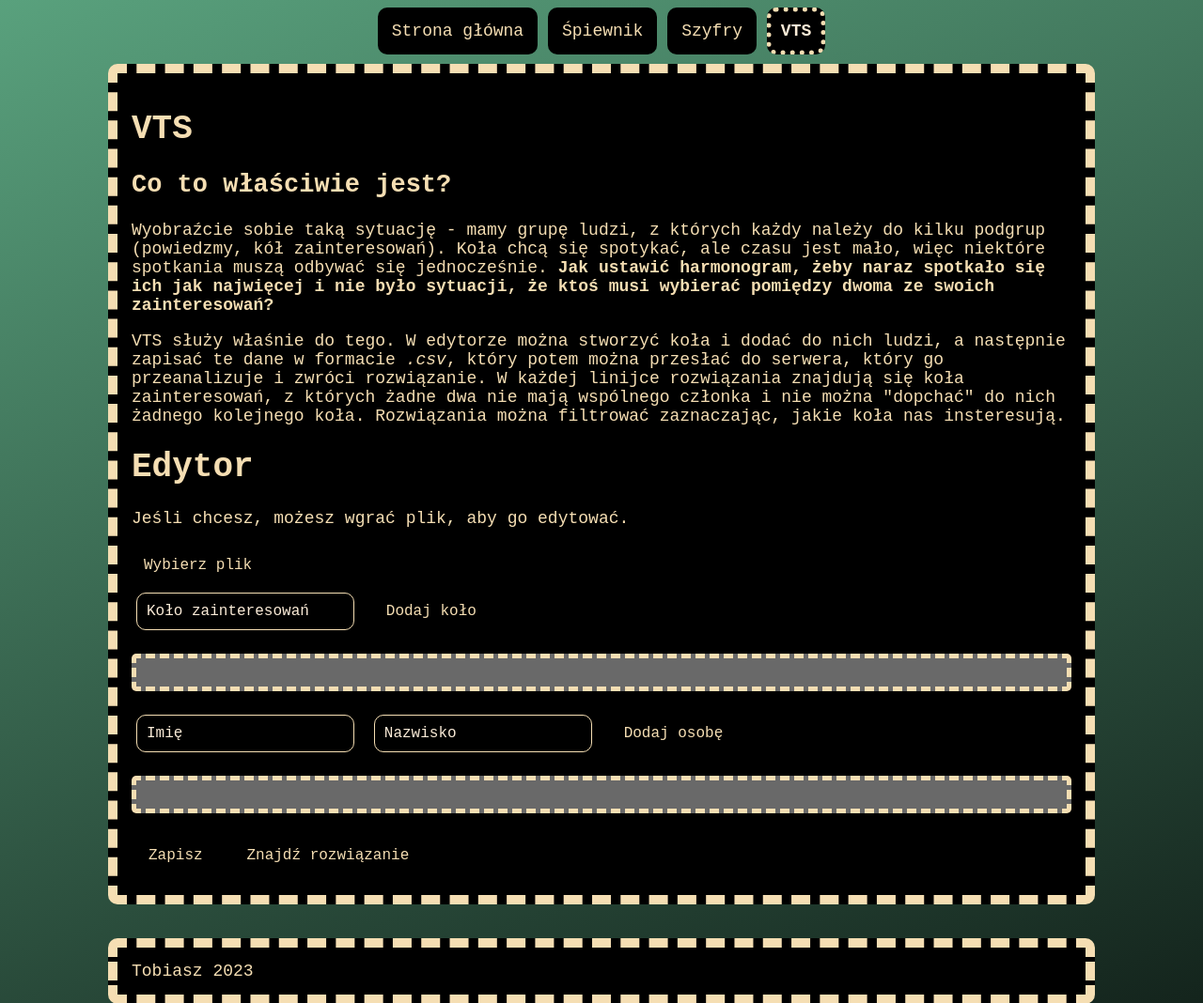
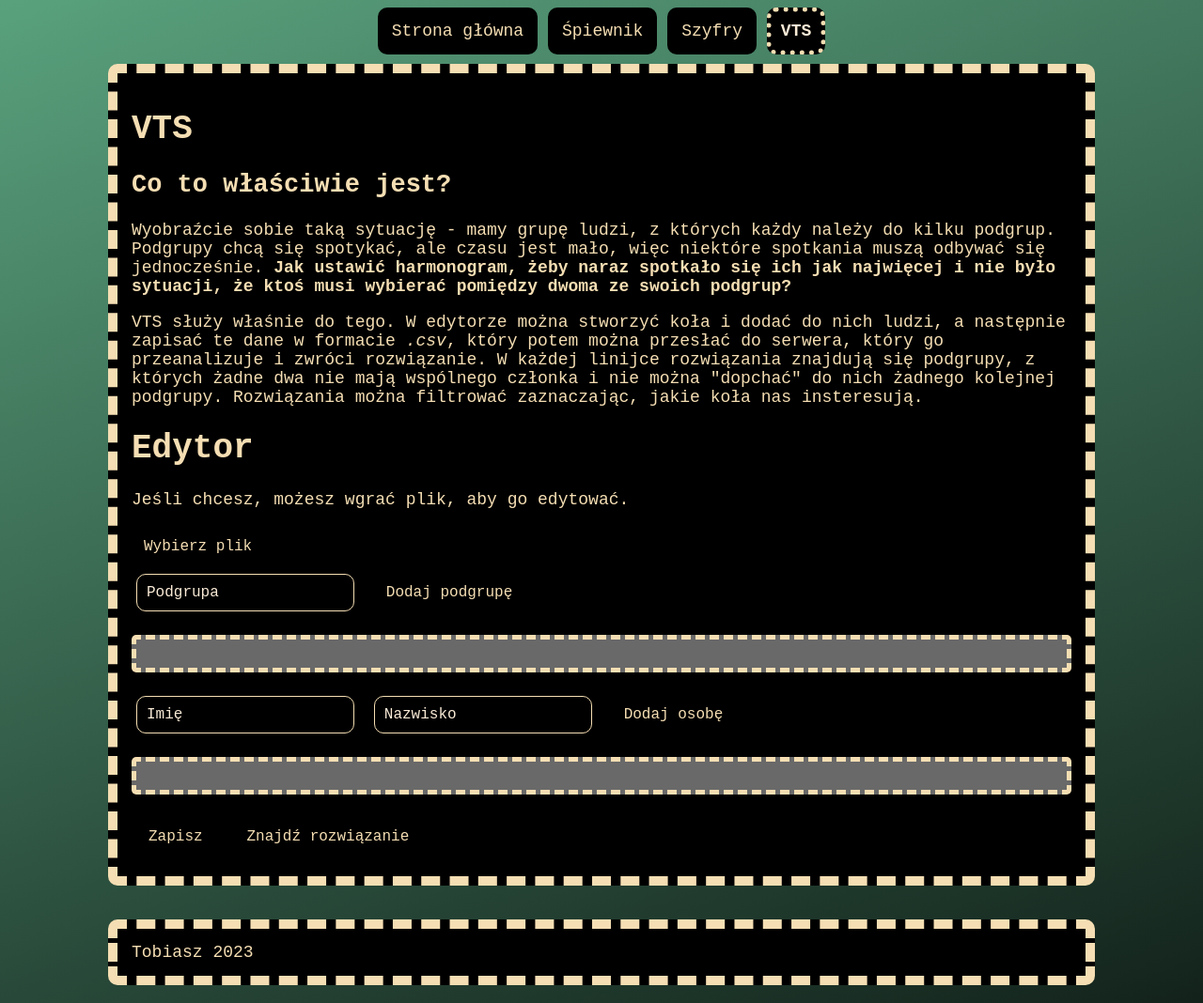
Before and after one commit to UgaBuga1655/strona, a Flask app: page /vts/ in a window 1280 px wide. Shown: the top 1068 px of the page at 94% size. Run offline with Flask 3, Linux system fonts and the light colour scheme.

Commit message:
zmiana słownictwa w vts

```diff
--- a/templates/vts.html
+++ b/templates/vts.html
@@ -11,15 +11,14 @@
 
 <h2>Co to właściwie jest?</h2>
 
-<p>Wyobraźcie sobie taką sytuację - mamy grupę ludzi, z których każdy należy do kilku podgrup (powiedzmy, kół
-    zainteresowań). Koła chcą się spotykać, ale czasu jest mało, więc niektóre spotkania muszą odbywać się jednocześnie.
+<p>Wyobraźcie sobie taką sytuację - mamy grupę ludzi, z których każdy należy do kilku podgrup. Podgrupy chcą się spotykać, ale czasu jest mało, więc niektóre spotkania muszą odbywać się jednocześnie.
     <b>Jak ustawić harmonogram, żeby naraz spotkało się ich jak najwięcej i nie było sytuacji, że ktoś musi wybierać
-        pomiędzy dwoma ze swoich zainteresowań?</b>
+        pomiędzy dwoma ze swoich podgrup?</b>
 </p>
 <p>VTS służy właśnie do tego. W edytorze można stworzyć koła i dodać do nich ludzi, a następnie zapisać te dane w
     formacie <i>.csv</i>, który potem można przesłać do serwera, który go przeanalizuje i zwróci rozwiązanie. W każdej
-    linijce rozwiązania znajdują się koła zainteresowań, z których żadne dwa nie mają wspólnego członka i nie można
-    "dopchać" do nich żadnego kolejnego koła. Rozwiązania można filtrować zaznaczając, jakie koła nas insteresują.</p>
+    linijce rozwiązania znajdują się podgrupy, z których żadne dwa nie mają wspólnego członka i nie można
+    "dopchać" do nich żadnego kolejnej podgrupy. Rozwiązania można filtrować zaznaczając, jakie koła nas insteresują.</p>
 
 
 <h1 class="text-center">Edytor</h1>
@@ -36,8 +35,8 @@
 </div>
 
 <div>
-    <input type="text" name="group" id="group-form" placeholder="Koło zainteresowań">
-    <input type="button" onclick="addGroup()" value="Dodaj koło">
+    <input type="text" name="group" id="group-form" placeholder="Podgrupa">
+    <input type="button" onclick="addGroup()" value="Dodaj podgrupę">
 </div>
 
 <div id="groups" class="card"></div>
```
